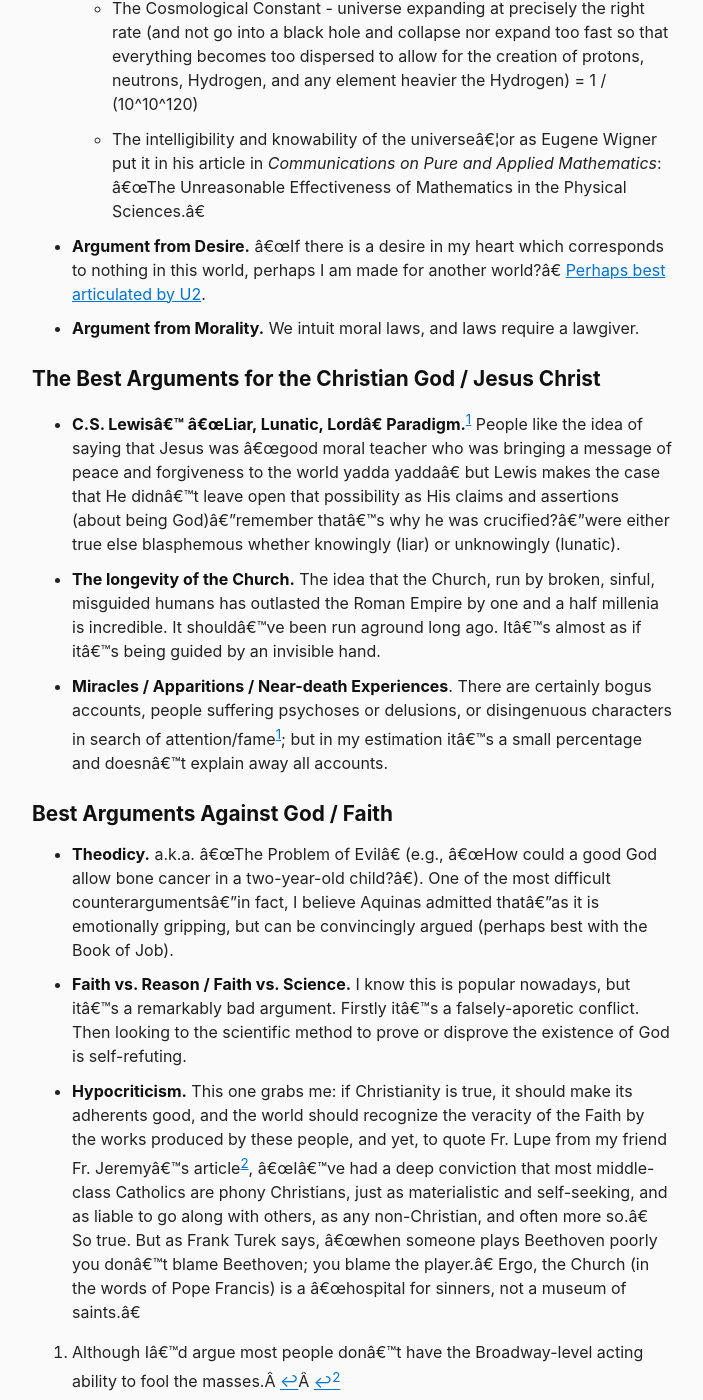
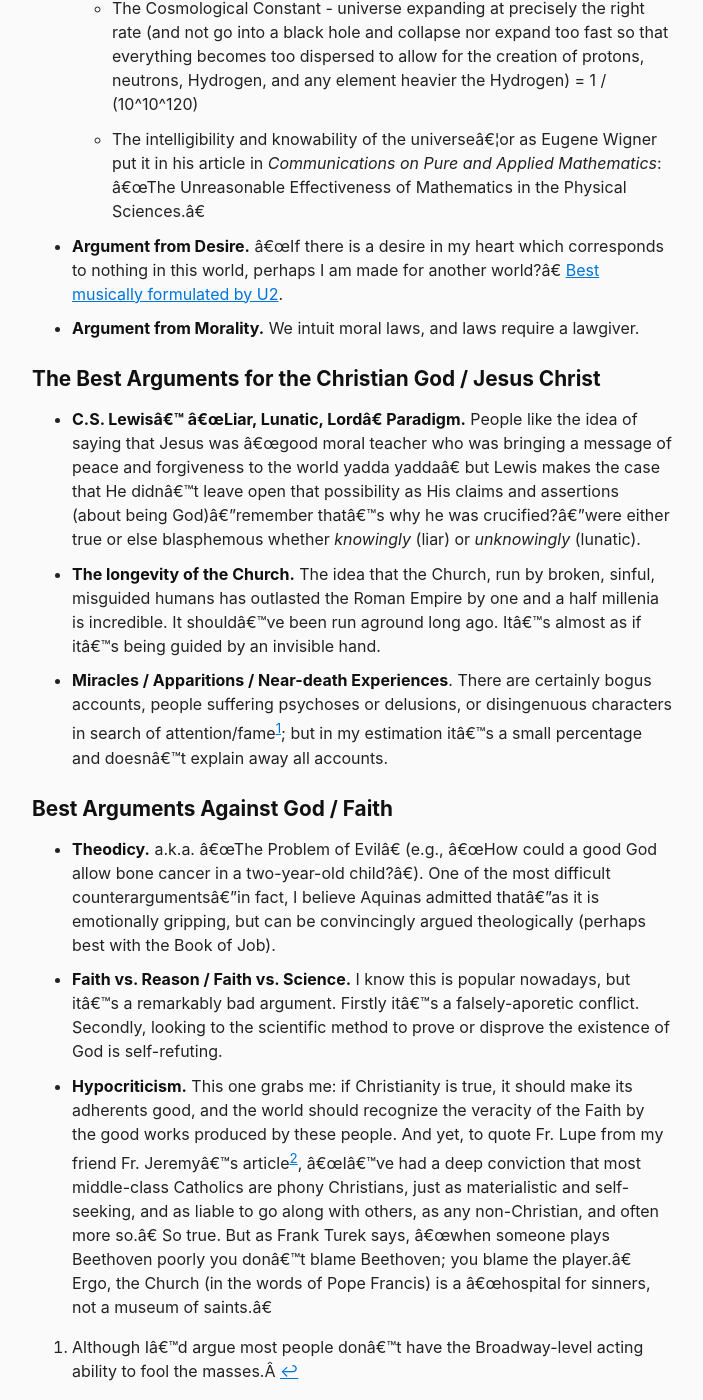
Before and after one commit to berensp/berensp.github.io, a Jekyll site: the page built from pages/apologia.md, in a window 1280 px wide and 1400 px high, scrolled down 480 px. Shown: the whole window, without its empty margins (288-991 px from the left). Built offline with Jekyll 4.4.1, drawn with Linux system fonts in a browser that asks for light colours; a script that is not in the unit is left out.

Commit message:
Update apologia.md

```diff
--- a/pages/apologia.md
+++ b/pages/apologia.md
@@ -11,19 +11,19 @@
 	- "The Penrose Number" - The odds of the universe coming into existence in a way that would develop and support life (i.e. of our universe's exceedingly low entropy [high order]) was calculated to be 1 / (10^10^123).
 	- The Cosmological Constant - universe expanding at precisely the right rate (and not go into a black hole and collapse nor expand too fast so that everything becomes too dispersed to allow for the creation of protons, neutrons, Hydrogen, and any element heavier the Hydrogen) = 1 / (10^10^120)
 	- The intelligibility and knowability of the universe...or as Eugene Wigner put it in his article in *Communications on Pure and Applied Mathematics*: "The Unreasonable Effectiveness of Mathematics in the Physical Sciences."
-- **Argument from Desire.** "If there is a desire in my heart which corresponds to nothing in this world, perhaps I am made for another world?" [Perhaps best articulated by U2](https://music.youtube.com/watch?v=TAxs0qIBw0g&si=t6cmLQhnwojXVny3).
+- **Argument from Desire.** "If there is a desire in my heart which corresponds to nothing in this world, perhaps I am made for another world?" [Best musically formulated by U2](https://music.youtube.com/watch?v=TAxs0qIBw0g&si=t6cmLQhnwojXVny3).
 - **Argument from Morality.** We intuit moral laws, and laws require a lawgiver.
 
 ## The Best Arguments for the Christian God / Jesus Christ
-- **C.S. Lewis' "Liar, Lunatic, Lord" Paradigm.**[^1] People like the idea of saying that Jesus was "good moral teacher who was bringing a message of peace and forgiveness to the world yadda yadda" but Lewis makes the case that He didn't leave open that possibility as His claims and assertions (about being God)—remember that's why he was crucified?—were either true else blasphemous whether knowingly (liar) or unknowingly (lunatic).
+- **C.S. Lewis' "Liar, Lunatic, Lord" Paradigm.** People like the idea of saying that Jesus was "good moral teacher who was bringing a message of peace and forgiveness to the world yadda yadda" but Lewis makes the case that He didn't leave open that possibility as His claims and assertions (about being God)—remember that's why he was crucified?—were either true or else blasphemous whether *knowingly* (liar) or *unknowingly* (lunatic).
 - **The longevity of the Church.** The idea that the Church, run by broken, sinful, misguided humans has outlasted the Roman Empire by one and a half millenia is incredible. It should've been run aground long ago. It's almost as if it's being guided by an invisible hand.
 - **Miracles / Apparitions / Near-death Experiences**. There are certainly bogus accounts, people suffering psychoses or delusions, or disingenuous characters in search of attention/fame[^1]; but in my estimation it's a small percentage and doesn't explain away all accounts.
 
 [^1]: Although I'd argue most people don't have the Broadway-level acting ability to fool the masses.
 
 ## Best Arguments Against God / Faith
-- **Theodicy.** a.k.a. "The Problem of Evil" (e.g., "How could a good God allow bone cancer in a two-year-old child?"). One of the most difficult counterarguments—in fact, I believe Aquinas admitted that—as it is emotionally gripping, but can be convincingly argued (perhaps best with the Book of Job).
-- **Faith vs. Reason / Faith vs. Science.** I know this is popular nowadays, but it's a remarkably bad argument. Firstly it's a falsely-aporetic conflict. Then looking to the scientific method to prove or disprove the existence of God is self-refuting.
-- **Hypocriticism.** This one grabs me: if Christianity is true, it should make its adherents good, and the world should recognize the veracity of the Faith by the works produced by these people, and yet, to quote Fr. Lupe from my friend Fr. Jeremy's article[^2], "I've had a deep conviction that most middle-class Catholics are phony Christians, just as materialistic and self-seeking, and as liable to go along with others, as any non-Christian, and often more so." So true. But as Frank Turek says, "when someone plays Beethoven poorly you don't blame Beethoven; you blame the player." Ergo, the Church (in the words of Pope Francis) is a "hospital for sinners, not a museum of saints."
+- **Theodicy.** a.k.a. "The Problem of Evil" (e.g., "How could a good God allow bone cancer in a two-year-old child?"). One of the most difficult counterarguments—in fact, I believe Aquinas admitted that—as it is emotionally gripping, but can be convincingly argued theologically (perhaps best with the Book of Job).
+- **Faith vs. Reason / Faith vs. Science.** I know this is popular nowadays, but it's a remarkably bad argument. Firstly it's a falsely-aporetic conflict. Secondly, looking to the scientific method to prove or disprove the existence of God is self-refuting.
+- **Hypocriticism.** This one grabs me: if Christianity is true, it should make its adherents good, and the world should recognize the veracity of the Faith by the good works produced by these people. And yet, to quote Fr. Lupe from my friend Fr. Jeremy's article[^2], "I've had a deep conviction that most middle-class Catholics are phony Christians, just as materialistic and self-seeking, and as liable to go along with others, as any non-Christian, and often more so." So true. But as Frank Turek says, "when someone plays Beethoven poorly you don't blame Beethoven; you blame the player." Ergo, the Church (in the words of Pope Francis) is a "hospital for sinners, not a museum of saints."
 
 [^2]: Fr. Jeremy Zipple, S.J., "[Remembering 'Father Lupe': A radical Jesuit, rebel armies, the CIA and a mysterious disappearance](https://www.americamagazine.org/politics-society/2023/09/20/james-carney-jesuit-revolutionary-honduras-martyr-246126)," *America Magazine*, September 20, 2023.
```
